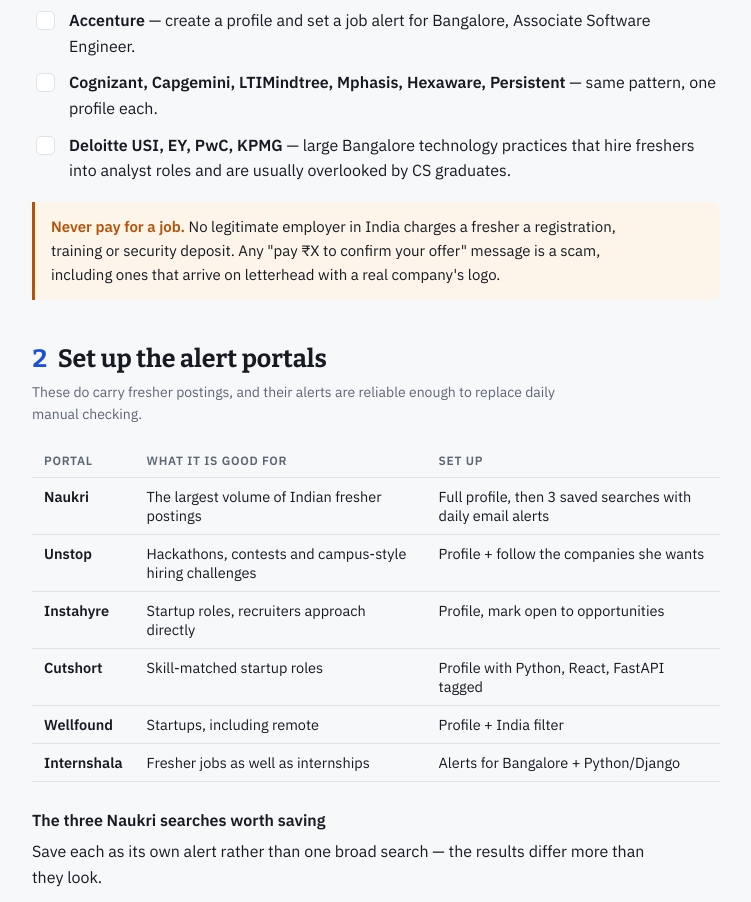
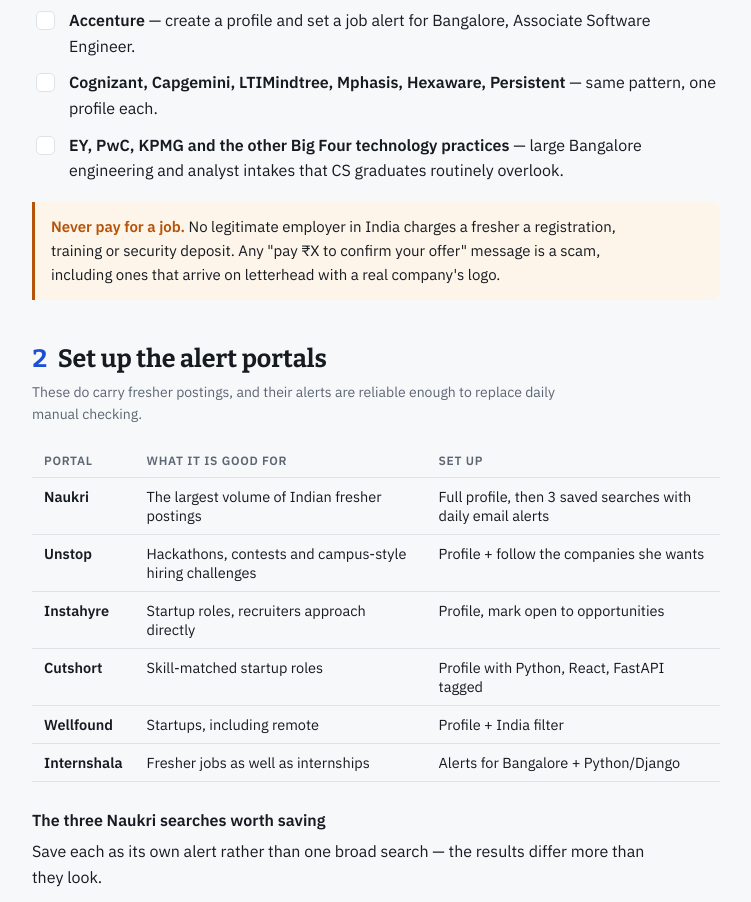
Before and after one commit to Manojk7899/InternshipFinder, a plain HTML site: page docs/playbook.html in a window 1280 px wide. Shown: the part 782-1684 px from the top of the page, without its empty margins (264-1015 px from the left). Drawn offline with nearby package versions, Linux system fonts and the light colour scheme.

Commit message:
Playbook: drop a company reference from the portal list
Co-Authored-By: Claude Opus 5 <noreply@anthropic.com>

```diff
--- a/docs/playbook.html
+++ b/docs/playbook.html
@@ -164,7 +164,7 @@
   <li><input type="checkbox" id="p3"><span><strong>Wipro</strong> — the Elite NTH and Turbo hiring tracks are the fresher routes; both open through the Wipro careers site.</span></li>
   <li><input type="checkbox" id="p4"><span><strong>Accenture</strong> — create a profile and set a job alert for Bangalore, Associate Software Engineer.</span></li>
   <li><input type="checkbox" id="p5"><span><strong>Cognizant, Capgemini, LTIMindtree, Mphasis, Hexaware, Persistent</strong> — same pattern, one profile each.</span></li>
-  <li><input type="checkbox" id="p6"><span><strong>Deloitte USI, EY, PwC, KPMG</strong> — large Bangalore technology practices that hire freshers into analyst roles and are usually overlooked by CS graduates.</span></li>
+  <li><input type="checkbox" id="p6"><span><strong>EY, PwC, KPMG and the other Big Four technology practices</strong> — large Bangalore engineering and analyst intakes that CS graduates routinely overlook.</span></li>
 </ul>
 
 <div class="flag">
```
